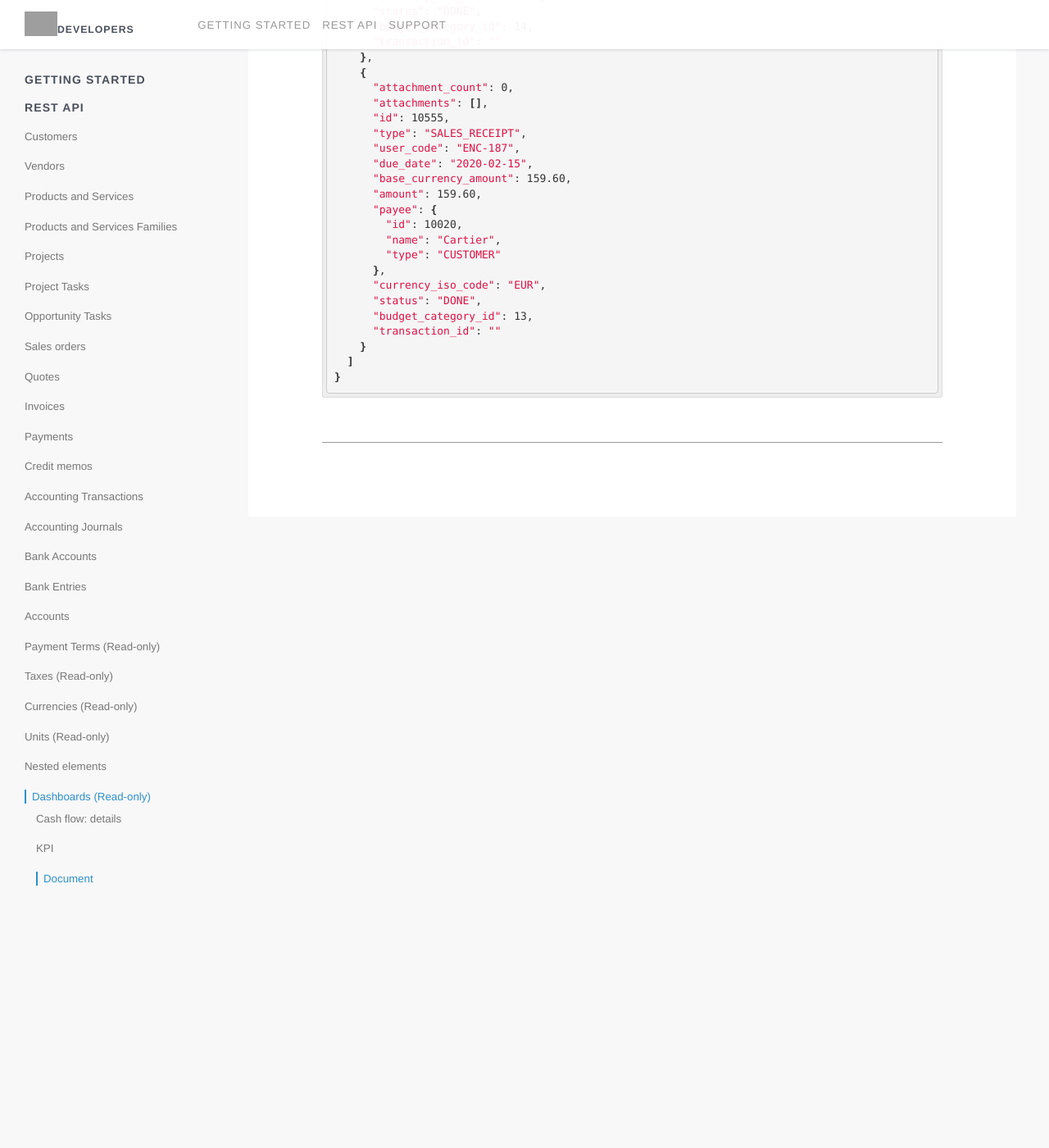
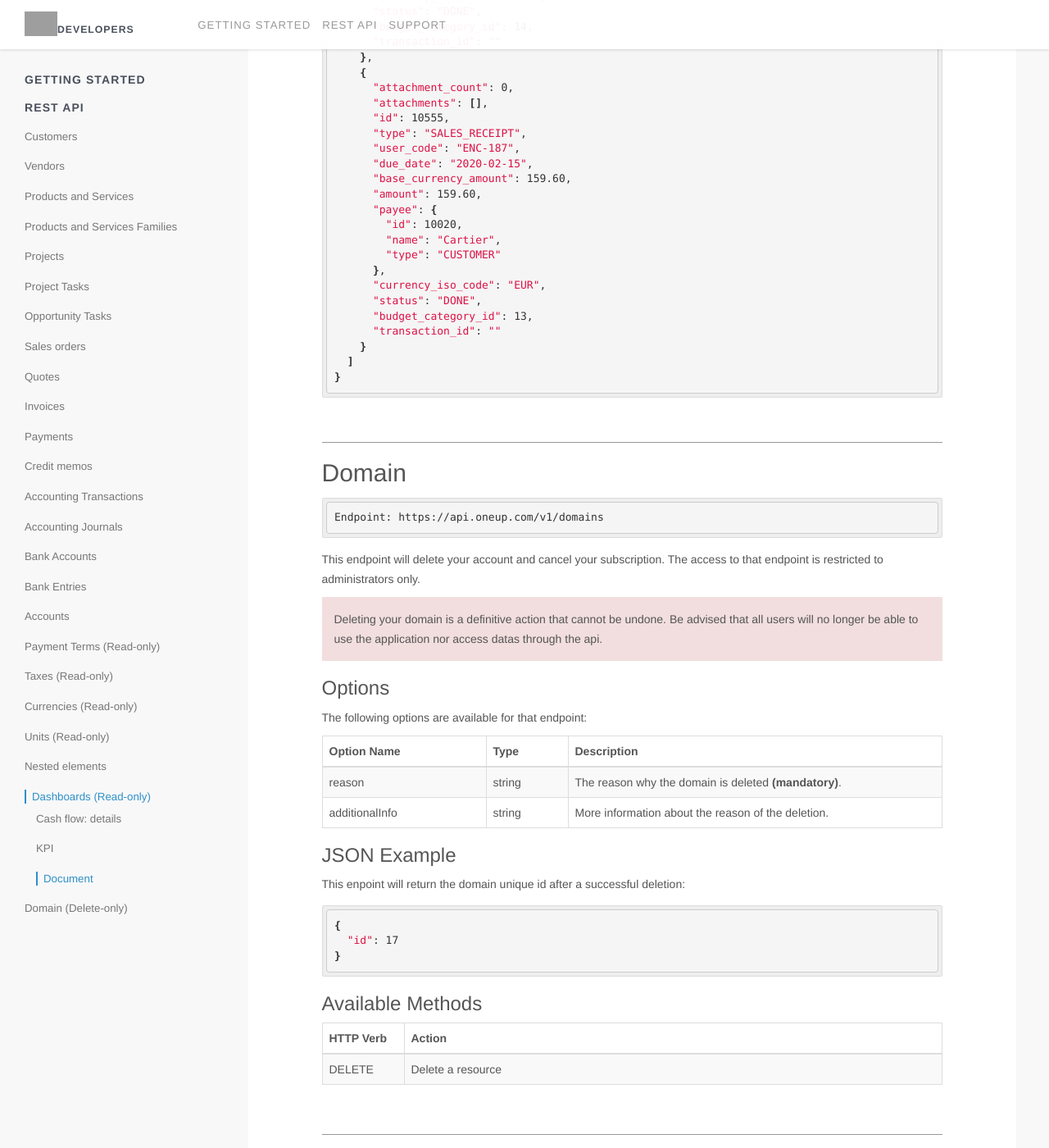
Before and after one commit to myERP/myerp.github.io, a Jekyll site: the page built from docs/1.0/api/index.html, in a window 1280 px wide and 1400 px high, scrolled down 51790 px. Shown: the whole window at 82% size. Built offline with Jekyll 4.4.1, drawn with Linux system fonts in a browser that asks for light colours; nearby versions of some CDN libraries; Markdown is read by kramdown in place of the engine named in the settings; grey boxes are pictures that could not be loaded.

Commit message:
doc: add the documentation for the endpoint of Domain

```diff
--- a/_config.yml
+++ b/_config.yml
@@ -55,6 +55,8 @@ resource:
     url: /project_tasks
   cash_flow_details:
     url: /dashboards/accounting/cash_flow/details
+  domains:
+    url: /domains
 
 format:
   date: yyyy-MM-dd (e.g. 2013-06-26)
--- /dev/null
+++ b/_includes/1.0/api/domain.html
@@ -0,0 +1,34 @@
+<div id="domain" class="group">
+
+    <h2>Domain</h2>
+    {% highlight bash %}Endpoint: {{ site.api.base_url }}{{ site.api.v1}}{{ site.resource.domains.url}}{% endhighlight %}
+    <p>This endpoint will delete your account and cancel your subscription. The access to that endpoint is restricted to administrators only.</p>
+    <p class="message bg-danger">
+        Deleting your domain is a definitive action that cannot be undone. Be advised that all users will no longer be able to use the application nor access datas through the api.
+    </p>
+
+    <h3 id="domainoptions">Options</h3>
+    <p>The following options are available for that endpoint:</p>
+    <table class="table table-bordered table-striped">
+        <thead>
+        {% include table-header-option.html %}
+        </thead>
+        <tr>
+            <td>reason</td>
+            <td>{{ site.format.type.string }}</td>
+            <td>The reason why the domain is deleted <b>(mandatory)</b>.</td>
+        </tr>
+        <tr>
+            <td>additionalInfo</td>
+            <td>{{ site.format.type.string }}</td>
+            <td>More information about the reason of the deletion.</td>
+        </tr>
+    </table>
+
+    <h3 id="domainjsonexample">JSON Example</h3>
+    <p>This enpoint will return the domain unique id after a successful deletion: </p>
+    {% highlight bash %}{% include 1.0/api/json/domain.json %}{% endhighlight %}
+
+    <h3 id="domainavailablemethods">Available Methods</h3>
+    {% include 1.0/api/methods/delete-no-id.html %}
+</div>
--- /dev/null
+++ b/_includes/1.0/api/json/domain.json
@@ -0,0 +1,3 @@
+{
+  "id": 17
+}
--- /dev/null
+++ b/_includes/1.0/api/methods/delete-no-id.html
@@ -0,0 +1,14 @@
+<table class="table table-bordered table-striped">
+    <thead>
+        <tr>
+            <th class="type">HTTP Verb</th>
+            <th>Action</th>
+        </tr>
+    </thead>
+    <tbody>
+        <tr>
+            <td>DELETE</td>
+            <td>Delete a resource</td>
+        </tr>
+    </tbody>
+</table>
--- a/docs/1.0/api/index.html
+++ b/docs/1.0/api/index.html
@@ -286,6 +286,18 @@ title: "- REST API V1.0 Resources"
               </li>
           </ul>
       </li>
+      <!-- domain -->
+      <li>
+          <a href="#domain">Domain <span>(Delete-only)</span></a>
+          <ul class="nav nav-stacked">
+              <li><a href="#domainoptions">Options</a>
+              </li>
+              <li><a href="#domainjsonexample">JSON Example</a>
+              </li>
+              <li><a href="#domainavailablemethods">Available methods</a>
+              </li>
+          </ul>
+      </li>
       </ul>
     </li>
 </nav>
@@ -315,4 +327,5 @@ title: "- REST API V1.0 Resources"
     <div>{% include 1.0/api/unit.html %}</div>
     <div>{% include 1.0/api/nestedelements.html %}</div>
     <div>{% include 1.0/api/dashboards.html %}</div>
+    <div>{% include 1.0/api/domain.html %}</div>
 </section>
```
